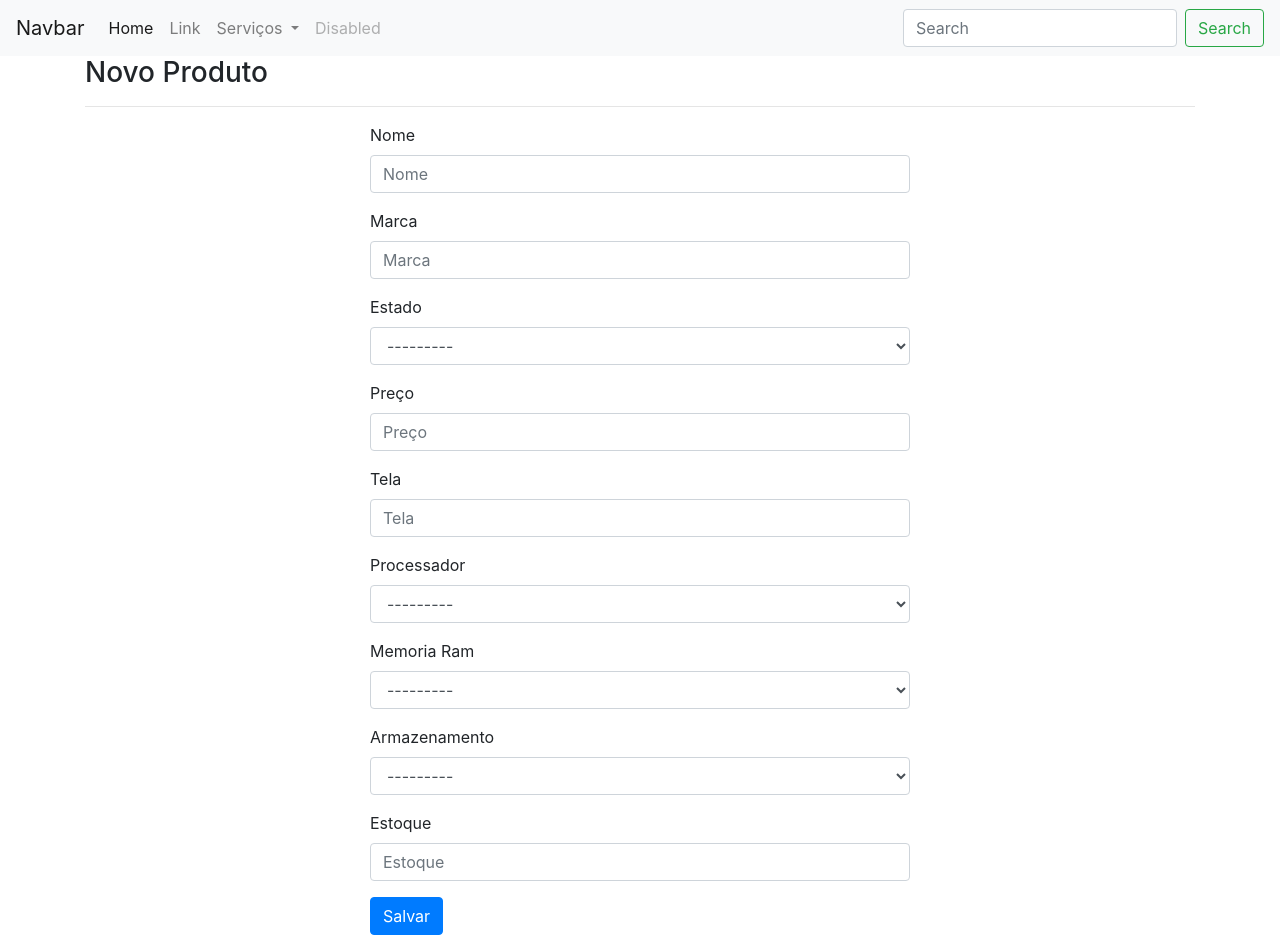
After one commit to darricson/cafe, a Django app: page /new_produto in a window 1280 px wide. The commit adds this page. Run offline with Django 3.2, Linux system fonts and the light colour scheme; some libraries are stand-ins or nearby versions.

Commit message:
primeiro comit

```diff
--- a/core/forms.py
+++ b/core/forms.py
@@ -1,6 +1,6 @@
 from django import forms
 from django.core.exceptions import ValidationError
-from core.models import Cliente
+from core.models import Cliente, Produto
 
 
 class ClienteModel(forms.ModelForm):
@@ -9,20 +9,21 @@ class ClienteModel(forms.ModelForm):
         fields = ['nome', 'sobrenome', 'sexo', 'email']
 
 
+class ProdutoModel(forms.ModelForm):
+
+    class Meta:
+        model = Produto
+        fields = ['nome', 'marca', 'estado', 'preco', 'tela',
+                  'pro_cessador', 'm_ram', 'storage', 'estoque']
 
 
 
-
-
-
+"""
 #  Esse tipo de forme serve para formularios de contato
-
-
 SEXO = [
              ('M', 'masculino'),
              ('F', 'feminino'),
         ]
-
 
 class ClienteForm(forms.Form):
 
@@ -30,3 +31,5 @@ class ClienteForm(forms.Form):
     sobrenome = forms.CharField(label='Sobrenome')
     sexo = forms.ChoiceField(label='Sexo', choices=SEXO)
     email = forms.EmailField(label='E-mail')
+
+"""
--- a/core/models.py
+++ b/core/models.py
@@ -1,13 +1,12 @@
 from django.db import models
 
-# Create your models here.
 
 class Produto(models.Model):
 
     situacao = [
-        ('n', 'novo'),
-        ('u', 'usado'),
-        ('r', 'recuperado'),
+        ('novo', 'novo'),
+        ('usado', 'usado'),
+        ('recuperado', 'recuperado'),
     ]
     processador = [
         ('core', 'core 2duo'),
@@ -33,7 +32,6 @@ class Produto(models.Model):
         ('2', '2 tb'),
     ]
 
-
     nome = models.CharField('Nome', max_length=45)
     marca = models.CharField('Marca', max_length=45)
     estado = models.CharField('Estado', max_length=10, choices=situacao)
@@ -47,8 +45,9 @@ class Produto(models.Model):
     def __str__(self):
         return self.nome
 
+
 class Cliente(models.Model):
-    #criação de um choice, escolha a ser feita sobre um tipo
+    # criação de um choice, escolha a ser feita sobre um tipo
     status = (
 
         ('M', 'masculino'),
--- a/core/templates/base.html
+++ b/core/templates/base.html
@@ -29,11 +29,11 @@
       </li>
       <li class="nav-item dropdown">
         <a class="nav-link dropdown-toggle" href="#" id="navbarDropdown" role="button" data-toggle="dropdown" aria-haspopup="true" aria-expanded="false">
-          Dropdown
+          Serviços
         </a>
         <div class="dropdown-menu" aria-labelledby="navbarDropdown">
-          <a class="dropdown-item" href="#">Action</a>
-          <a class="dropdown-item" href="#">Another action</a>
+          <a class="dropdown-item" href="{% url 'cliente' %}">Cliente</a>
+          <a class="dropdown-item" href="{% url 'produto' %}">Produto</a>
           <div class="dropdown-divider"></div>
           <a class="dropdown-item" href="#">Something else here</a>
         </div>
--- a/core/templates/detail_cliente.html
+++ b/core/templates/detail_cliente.html
@@ -30,5 +30,7 @@
       </tbody>
     </table>
   </div>
-</div>
+</div><br>
+    <a href="{% url 'cliente' %}">voltar</a>
+
 {% endblock %}
--- /dev/null
+++ b/core/templates/new_produto.html
@@ -0,0 +1,25 @@
+{% extends 'base.html' %}
+{% load bootstrap4 %}
+
+{% block title %} NOVO Produto {% endblock %}
+
+{% block content %}
+<h3>Novo Produto</h3><hr>
+{% bootstrap_messages %}
+<div class="row"><!-- end div da row-form que-->
+    <div class="col col-md3"></div> <!-- div que cria uma coluna a esquerda do form-->
+    <div class="col col-md-6 text-align"><!--div do form-->
+        <form action="{% url 'new_produto' %}" method="post" class="form" autocomplete="off" enctype="multipart/form-data">
+
+            {% csrf_token %}
+            {% bootstrap_form form %}
+            {% buttons %}
+            <button type="submit" class="btn btn-primary">Salvar</button>
+            {% endbuttons %}
+
+        </form>
+    </div><!--end div form-->
+    <div class="col col-md3"></div><!-- end div que cria uma coluna a direita do form-->
+</div><!-- end div da row-form que-->
+
+{% endblock %}
--- a/core/urls.py
+++ b/core/urls.py
@@ -1,14 +1,17 @@
 from django.urls import path
-from .views import index, produto, cliente, new_cliente, cliente_update, cliente_detail, cliente_delete
-
+from .views import index, produtos, cliente, new_cliente, cliente_update, cliente_detail, cliente_delete
+from .views import new_produto, update_produto, delete_produto
 
 urlpatterns = [
-    path('', index, name='index'),
-    path('produto', produto, name='produto'),
-    path('cliente', cliente, name='cliente'),
+    path('index', index, name='index'),
+    path('', cliente, name='cliente'),
     path('new_cliente', new_cliente, name='new_cliente'),
     path('detail_cliente/<int:id>/', cliente_detail, name='detail_cliente'),
     path('update_cliente/<int:id>/', cliente_update, name='update_cliente'),
     path('delete_cliente/<int:id>/', cliente_delete, name='delete_cliente'),
+    path('new_produto', new_produto, name='new_produto'),
+    path('produto', produtos, name='produto'),
+    path('update_produto/<int:id>/', update_produto, name='update_produto'),
+    path('delete_produto/<int:id>/', delete_produto, name='delete_produto'),
 
 ]
--- a/core/views.py
+++ b/core/views.py
@@ -1,22 +1,70 @@
 from django.shortcuts import render, redirect, get_object_or_404
+from django.core.paginator import Paginator
 from django.contrib import messages
-from .models import Cliente
-from .forms import ClienteModel, ClienteForm
+from .models import Cliente, Produto
+from .forms import ClienteModel, ProdutoModel
 
 
 def index(request):
     return render(request, 'index.html')
 
 
-def produto(request):
-    return render(request, 'produto.html')
+def new_produto(request):
+    if str(request.method) == 'POST':
+        form = ProdutoModel(request.POST or None)
+        if form.is_valid():
+            form.save()
+            messages.success(request, 'Produto cadastrado com sucesso')
+            form = ProdutoModel()
+            return redirect('produto')
+        else:
+            messages.error(request, 'Erro ao cadastrar o produto')
+    else:
+        form = ProdutoModel()
+
+    context = {'form': form}
+    return render(request, 'new_produto.html', context)
+
+
+def produtos(request):
+    produto = Produto.objects.all().order_by('-id')
+    paginator = Paginator(produto, 5)
+    page = request.GET.get('page')
+    produto = paginator.get_page(page)
+    context = {'produto': produto}
+    return render(request, 'produto.html', context)
+
+
+def update_produto(request, id):
+    produto = get_object_or_404(Produto, id=id)
+    form = ProdutoModel(request.POST or None, instance=produto)
+    if form.is_valid():
+        produto = form.save()
+        produto.save()
+        return redirect('produto')
+    context = {'form': form}
+    return render(request, 'update_produto.html', context)
+
+
+def delete_produto(request, id):
+    produto = get_object_or_404(Produto, id=id)
+    if request.method == 'POST':
+        produto.delete()
+        return redirect('produto')
+    context = {'produto': produto}
+    return render(request, 'delete_produto.html', context)
+
 
 
 def cliente(request):
-    clientes = Cliente.objects.all
-    context = {
-        'cliente': clientes
-    }
+
+    # instncia o model e ordena a listagem por o ultimo elemento cadastrado
+    clientes = Cliente.objects.all().order_by('-id')
+    # paginação
+    paginator = Paginator(clientes, 6)
+    page = request.GET.get('page')
+    clientes = paginator.get_page(page)
+    context = {'cliente': clientes}
     return render(request, 'cliente.html', context)
 
 
@@ -66,7 +114,6 @@ def cliente_update(request, id):
 def cliente_detail(request, id):
     clientes = get_object_or_404(Cliente, pk=id)
     context = {'clientes': clientes}
-
     return render(request, 'detail_cliente.html', context)
 
 
@@ -78,6 +125,12 @@ def cliente_delete(request, id):
     context = {'clientes': clientes}
 
     return render(request, 'delete_cliente.html', context)
+
+
+
+
+
+
 
 
 
```
Also changed, not shown: core/templates/cliente.html (+26 -4 lines), core/templates/delete_produto.html (added, +24 -0 lines), core/templates/produto.html (+60 -10 lines), core/templates/update_produto.html (added, +25 -0 lines), core/migrations/0007_auto_20200718_2322.py (added), db.sqlite3.
